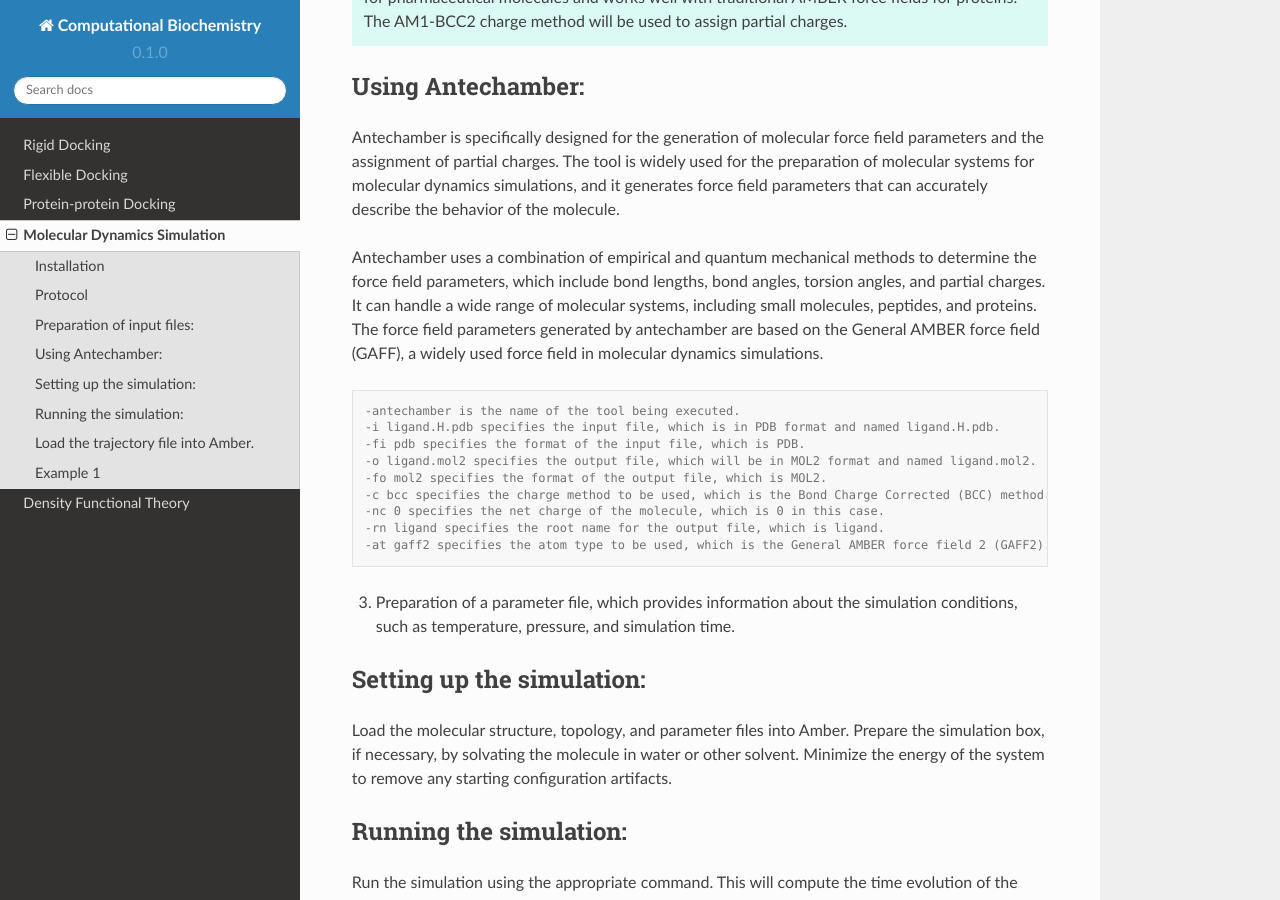
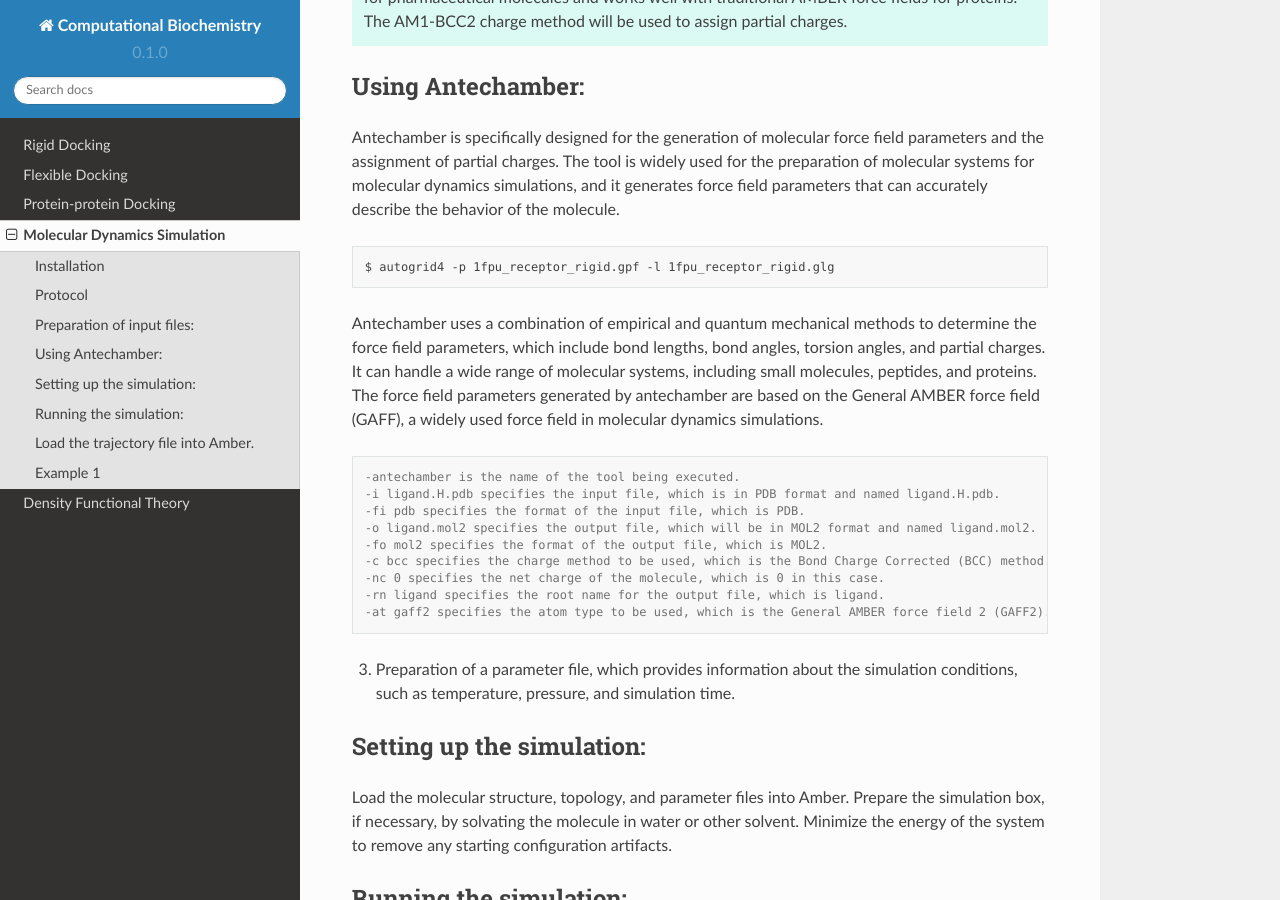
Before and after one commit to omagebright/computationalbiochemistry, a Sphinx documentation site: the page built from docs/source/moleculardynamics.rst, in a window 1280 px wide and 900 px high, scrolled down 811 px. Built offline with Sphinx 7.4.7 and the Read the Docs theme 2.0.0, drawn with Linux system fonts in a browser that asks for light colours.

Commit message:
Update moleculardynamics.rst

```diff
--- a/docs/source/moleculardynamics.rst
+++ b/docs/source/moleculardynamics.rst
@@ -33,6 +33,10 @@ Antechamber is specifically designed for the generation of molecular force field
 
 .. code-block:: bash
     $ antechamber -i ligand.H.pdb -fi pdb -o ligand.mol2 -fo mol2 -c bcc -nc 0 -rn ligand -at gaff2
+
+.. code-block:: bash
+
+    $ autogrid4 -p 1fpu_receptor_rigid.gpf -l 1fpu_receptor_rigid.glg
 
 Antechamber uses a combination of empirical and quantum mechanical methods to determine the force field parameters, which include bond lengths, bond angles, torsion angles, and partial charges. It can handle a wide range of molecular systems, including small molecules, peptides, and proteins. The force field parameters generated by antechamber are based on the General AMBER force field (GAFF), a widely used force field in molecular dynamics simulations.
 
```
